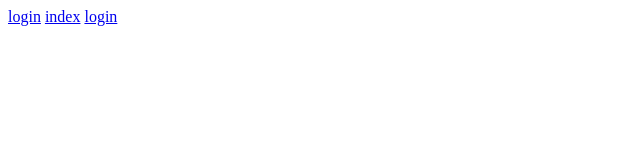
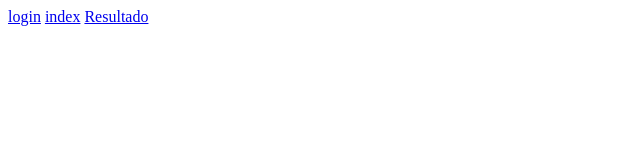
Before and after one commit to JhoannS/AEROCIVIL.github.io, a plain HTML site: page index.html in a window 1280 px wide. Shown: the full height of the page, 0-640 px from the left. Drawn offline with Linux system fonts and the light colour scheme.

Commit message:
index.html

```diff
--- a/index.html
+++ b/index.html
@@ -8,6 +8,6 @@
 <body>
     <a href="./login/login.html">login</a>
     <a href="./Index/index.html">index</a>
-    <a href="./Resultado/index.html">login</a>
+    <a href="./Resultado/index.html">Resultado</a>
 </body>
 </html>
```
